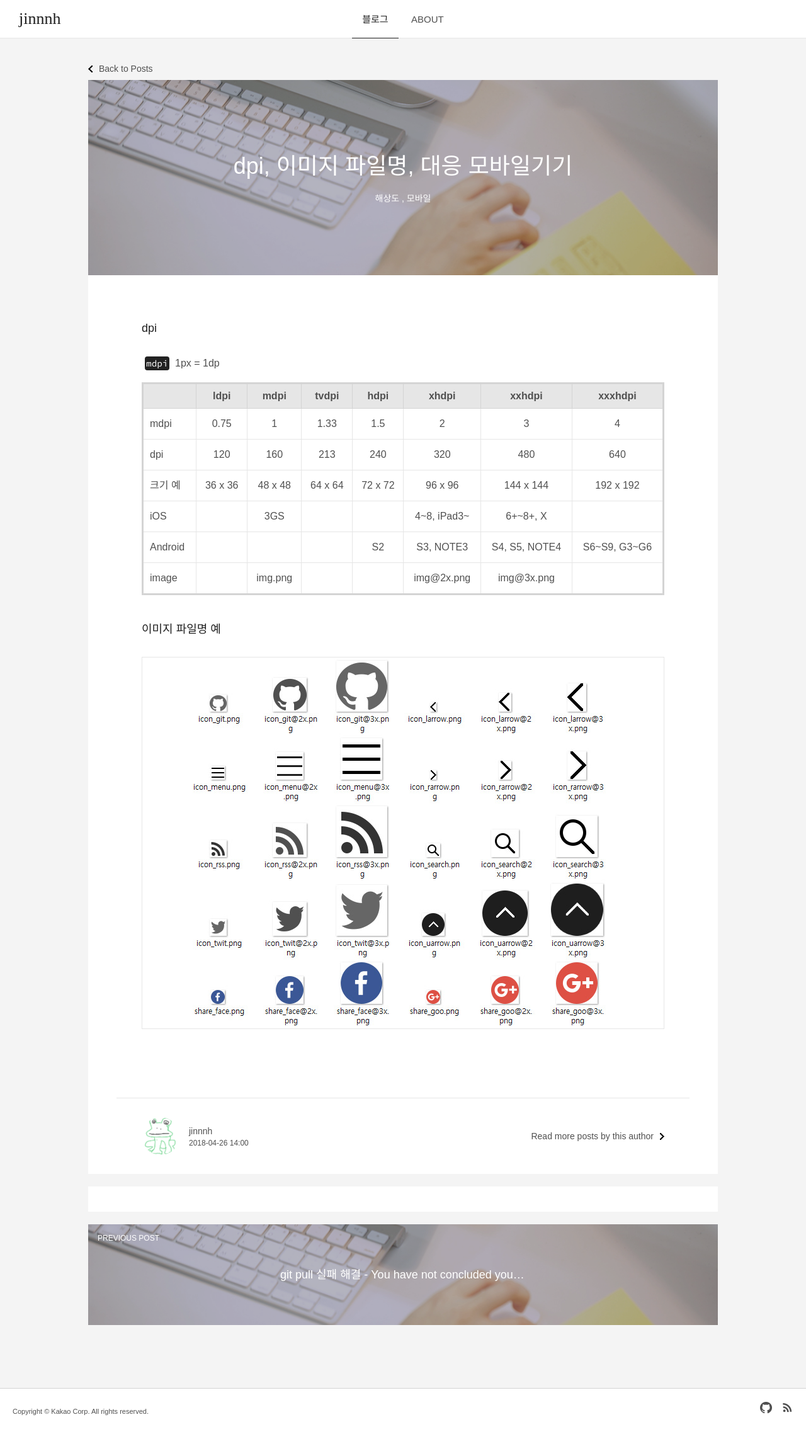
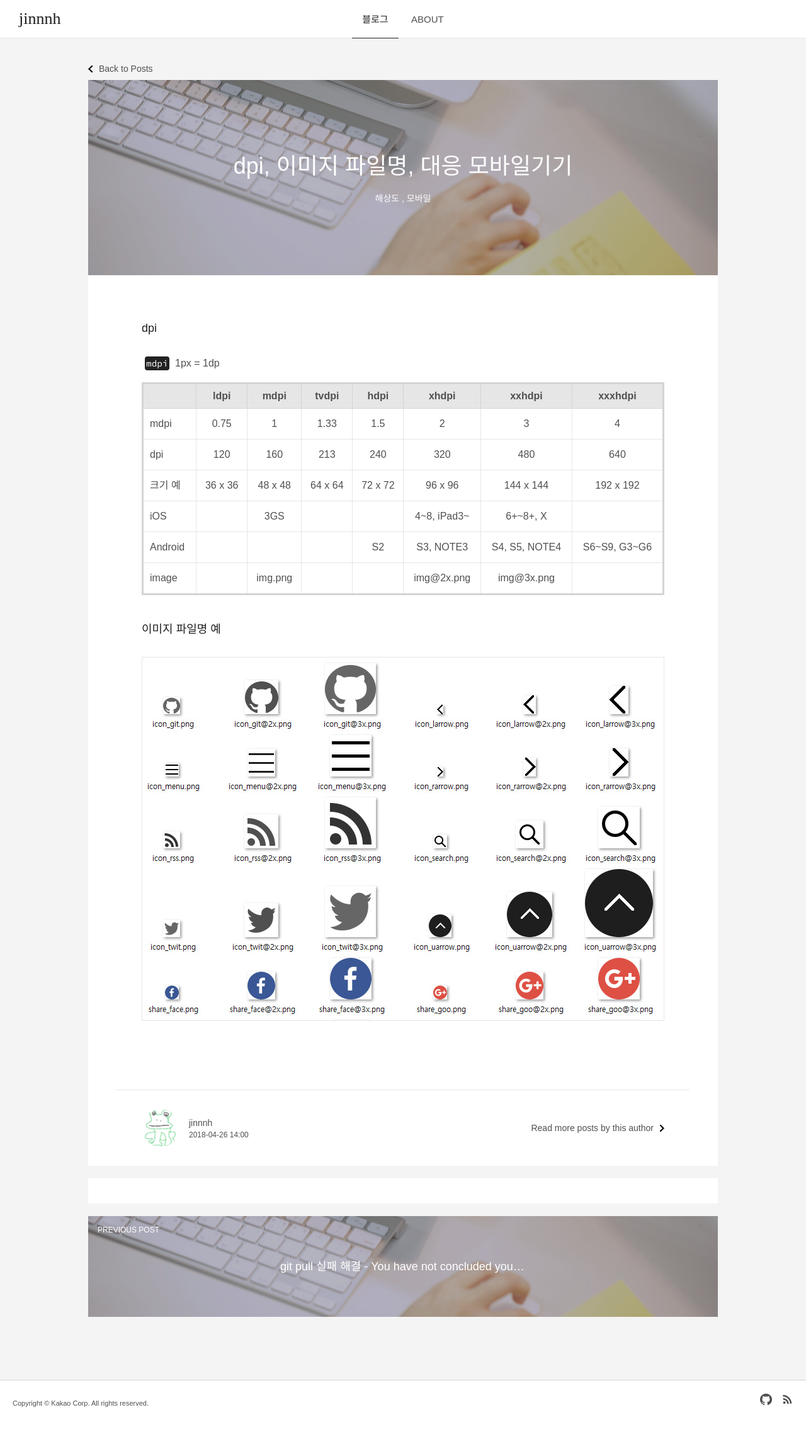
Before and after one commit to gutmate/gutmate.github.com, a Jekyll site: the page built from _posts/2018-04-26-mdpi-reference-density.md, in a window 1280 px wide. Shown: the whole page at 63% size. Built offline with Jekyll 4.4.1, drawn with Linux system fonts in a browser that asks for light colours; some web fonts are replaced; comment, search, counter and statistics services are not loaded.

Commit message:
Update mdpi image

```diff
--- a/_posts/2018-04-26-mdpi-reference-density.md
+++ b/_posts/2018-04-26-mdpi-reference-density.md
@@ -23,4 +23,4 @@ tags:
 
 ### 이미지 파일명 예
 
-![](/files/dpi_image_exmaple.jpg "이미지 파일명 예")
+![](/files/dpi_image_exmaple.jpg)
```
Also changed, not shown: files/dpi_image_exmaple.jpg.
